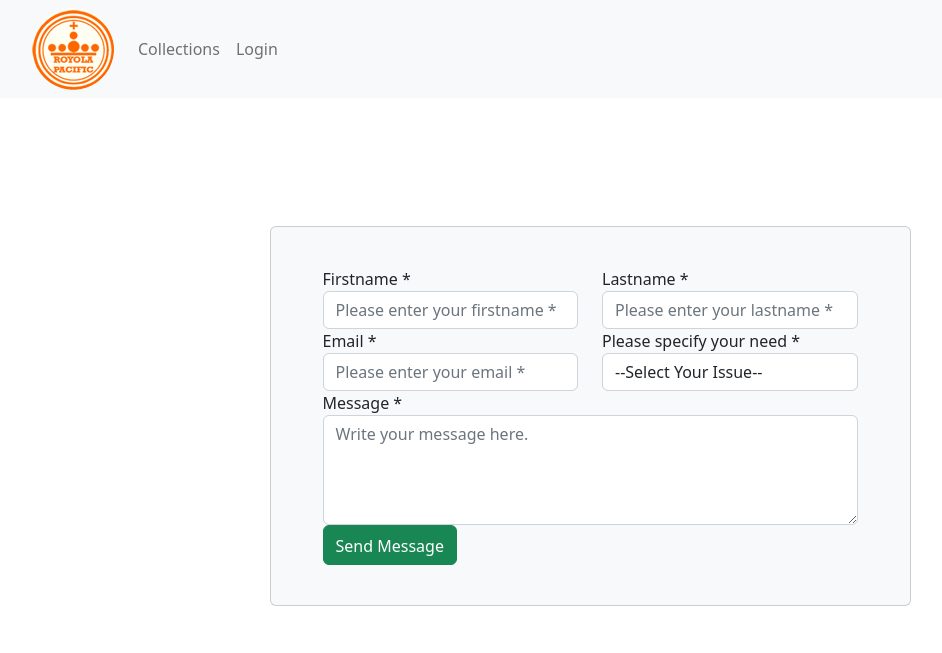
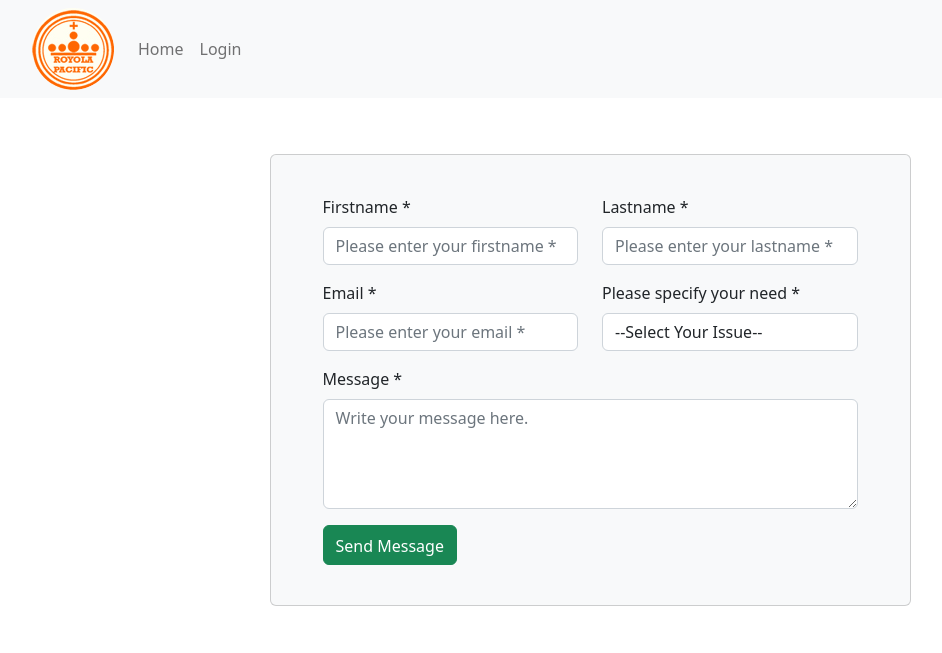
Before and after one commit to ElsdonC/Furniture-Store-Website, a PHP site: page /ContactUs.php in a window 1280 px wide. Shown: the top 653 px of the page, without its empty margins (50-992 px from the left). Run offline with PHP 8.4, Linux system fonts and the light colour scheme; data that the repository does not hold is empty.

Commit message:
frontend finish

```diff
--- a/ContactUs.php
+++ b/ContactUs.php
@@ -2,18 +2,18 @@
 include('includes/header.php');
 include('includes/navbar.php');
 ?>
-<div class="container" style="padding-top: 15vh;">
+<div class="container py-5" style="padding-top: 15vh;">
         <div class="row ">
             <div class="col-lg-7 mx-auto">
                 <div class="card mt-2 mx-auto p-4 bg-light">
                     <div class="card-body bg-light">
                         <div class="container">
-                            <form id="contact-form" role="form"  method="POST" action="https://formsubmit.co/aanon408@gmail.com">
+                            <form id="contact-form" role="form"  method="POST" action="https://formsubmit.co/rplseattle@aol.com">
                                 <div class="controls">
                                     <div class="row">
                                         <div class="col-md-6">
                                             <div class="form-group">
-                                                <label for="form_name">Firstname *</label>
+                                                <label for="form_name" class="mb-2">Firstname *</label>
                                                 <input id="form_name" type="text" name="name" class="form-control"
                                                     placeholder="Please enter your firstname *" required="required"
                                                     data-error="Firstname is required.">
@@ -21,9 +21,9 @@ include('includes/navbar.php');
                                         </div>
                                         <div class="col-md-6">
                                             <div class="form-group">
-                                                <label for="form_lastname">Lastname *</label>
+                                                <label for="form_lastname" class="mb-2">Lastname *</label>
                                                 <input id="form_lastname" type="text" name="surname"
-                                                    class="form-control" placeholder="Please enter your lastname *"
+                                                    class="form-control mb-3" placeholder="Please enter your lastname *"
                                                     required="required" data-error="Lastname is required.">
                                             </div>
                                         </div>
@@ -31,16 +31,16 @@ include('includes/navbar.php');
                                     <div class="row">
                                         <div class="col-md-6">
                                             <div class="form-group">
-                                                <label for="form_email">Email *</label>
-                                                <input id="form_email" type="email" name="email" class="form-control"
+                                                <label for="form_email" class="mb-2">Email *</label>
+                                                <input id="form_email" type="email" name="email" class="form-control mb-3"
                                                     placeholder="Please enter your email *" required="required"
                                                     data-error="Valid email is required.">
                                             </div>
                                         </div>
                                         <div class="col-md-6">
                                             <div class="form-group">
-                                                <label for="form_need">Please specify your need *</label>
-                                                <select id="form_need" name="need" class="form-control"
+                                                <label for="form_need" class="mb-2">Please specify your need *</label>
+                                                <select id="form_need" name="need" class="form-control mb-3"
                                                     required="required" data-error="Please specify your need.">
                                                     <option value="" selected disabled>--Select Your Issue--</option>
                                                     <option>Request Invoice for order</option>
@@ -54,8 +54,8 @@ include('includes/navbar.php');
                                     <div class="row">
                                         <div class="col-md-12">
                                             <div class="form-group">
-                                                <label for="form_message">Message *</label>
-                                                <textarea id="form_message" name="message" class="form-control"
+                                                <label for="form_message" class="mb-2">Message *</label>
+                                                <textarea id="form_message" name="message" class="form-control mb-3"
                                                     placeholder="Write your message here." rows="4" required="required"
                                                     data-error="Please, leave us a message."></textarea>
                                             </div>
--- a/includes/navbar.php
+++ b/includes/navbar.php
@@ -9,7 +9,7 @@
 
       <ul class="navbar-nav me-auto mb-2 mb-lg-0">
         <li class="nav-item">
-          <a class="nav-link" aria-current="page" href="index.php">Collections</a>
+          <a class="nav-link" aria-current="page" href="index.php">Home</a>
         </li>
         <?php
           $navbarCategory = "SELECT * FROM categories WHERE navbar_status='0' AND status='0' ";
--- a/post.php
+++ b/post.php
@@ -27,7 +27,7 @@ include('includes/navbar.php');
                                                     <img src="uploads/posts/<?= $postItems['meta_title'] ?>" alt="<?=$postItems['name'];?>">
 
                                                 </div>
-                                                <div>
+                                                <div style="margin-left: 45vh;">
                                                     <?=$postItems['description'];?>
                                                 </div>
                                             </div>
```
Also changed, not shown: index.php (+9 -0 lines).
